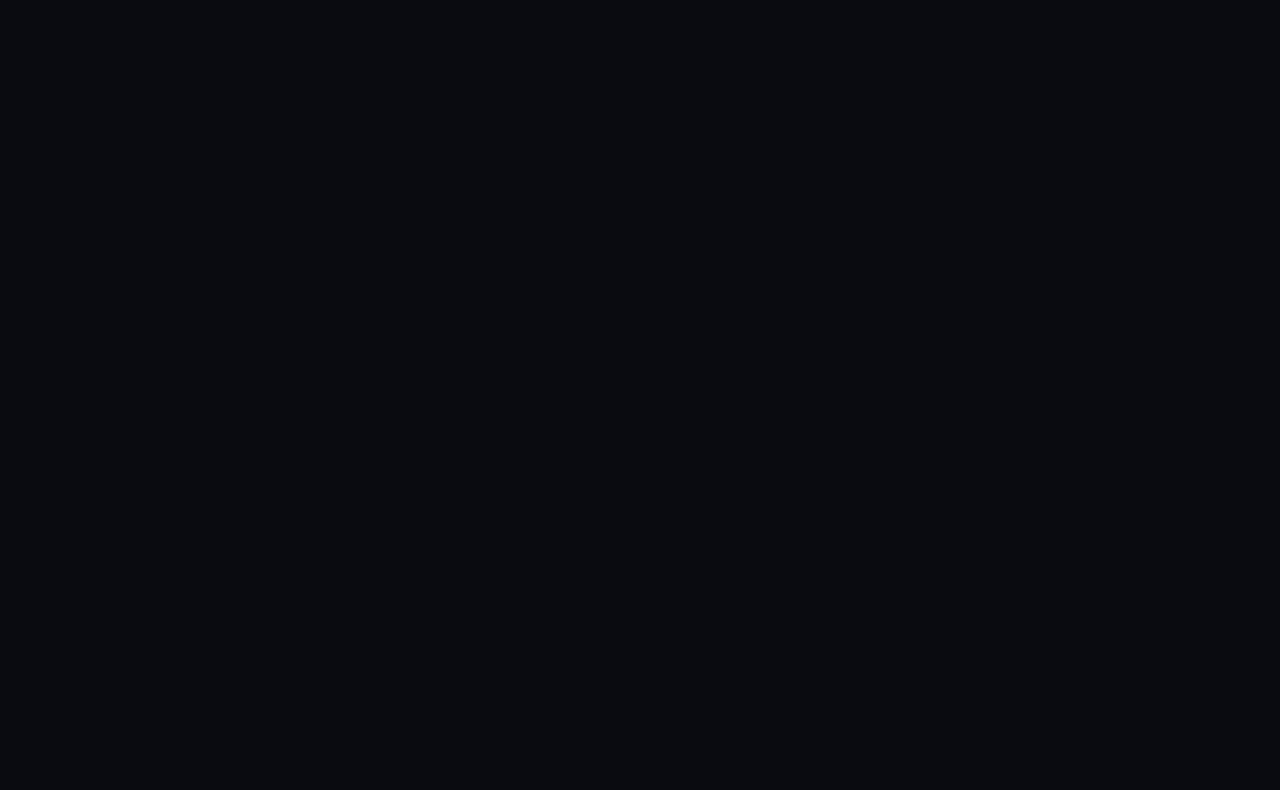
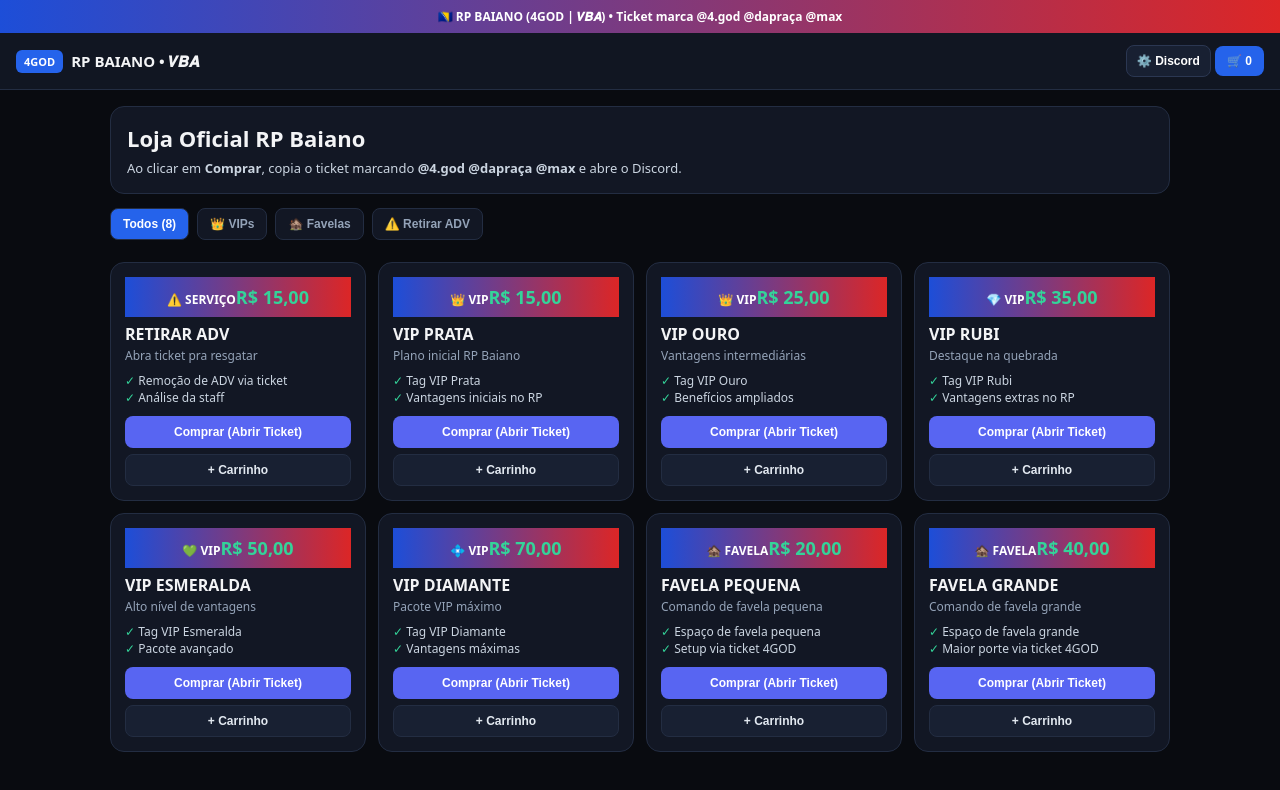
Before and after one commit to angelocalazans017-netizen/4god-loja, a plain HTML site: page index.html in a window 1280 px wide. Drawn offline with Linux system fonts and the light colour scheme.

Commit message:
Refactor HTML structure and styles for consistency

```diff
--- a/index.html
+++ b/index.html
@@ -5,49 +5,70 @@
   <meta name="viewport" content="width=device-width, initial-scale=1.0" />
   <title>RP BAIANO (4GOD | 𝑽𝑩𝑨) — Loja Oficial</title>
   <style>
-    :root {
-      --bg: #090b10;
-      --card: #121724;
-      --card2: #182032;
-      --border: #232d42;
-      --text: #f3f4f6;
-      --muted: #94a3b8;
-      --blue: #3b82f6;
-      --red: #ef4444;
-      --discord: #5865f2;
-      --green: #10b981;
-      --gold: #eab308;
-    }
-    * { box-sizing: border-box; margin: 0; padding: 0; font-family: system-ui, -apple-system, sans-serif; }
-    body { background: var(--bg); color: var(--text); min-height: 100vh; line-height: 1.45; }
-    .topbar { background: linear-gradient(90deg, #1d4ed8, #4f46e5, #dc2626); color: #fff; text-align: center; padding: 8px 12px; font-size: 12px; font-weight: 700; }
-    header { position: sticky; top: 0; z-index: 20; background: rgba(9,11,16,0.92); backdrop-filter: blur(8px); border-bottom: 1px solid var(--border); padding: 12px 16px; display: flex; align-items: center; justify-content: space-between; gap: 10px; flex-wrap: wrap; }
-    .brand { display: flex; align-items: center; gap: 10px; font-weight: 900; font-size: 16px; }
-    .badge-4god { background: linear-gradient(135deg, #2563eb, #dc2626); padding: 7px 10px; border-radius: 10px; font-size: 12px; font-weight: 900; }
-    .vba { color: #60a5fa; background: rgba(59,130,246,0.15); border: 1px solid rgba(59,130,246,0.35); padding: 2px 7px; border-radius: 6px; font-size: 12px; }
-    .actions { display: flex; gap: 8px; }
-    button { cursor: pointer; border: none; border-radius: 10px; font-weight: 700; transition: 0.15s; }
-    button:active { transform: scale(0.98); }
-    .btn-sec { background: var(--card); color: var(--text); border: 1px solid var(--border); padding: 9px 12px; font-size: 12px; }
-    .btn-cart { background: var(--blue); color: #fff; padding: 9px 14px; font-size: 13px; display: inline-flex; align-items: center; gap: 6px; }
-    .count-pill { background: #fff; color: #1d4ed8; border-radius: 999px; padding: 1px 7px; font-size: 12px; font-weight: 900; }
-    .wrap { max-width: 1120px; margin: 0 auto; padding: 20px 16px 60px; }
-    .hero { background: linear-gradient(135deg, #131b2e, #0e131f, #22121b); border: 1px solid var(--border); border-radius: 20px; padding: 22px; margin-bottom: 20px; }
-    .hero h1 { font-size: 26px; font-weight: 900; margin: 8px 0; }
-    .hero p { color: #cbd5e1; font-size: 14px; margin-bottom: 14px; }
-    .tag-bot { display: inline-block; background: rgba(88,101,242,0.2); color: #c7d2fe; border: 1px solid rgba(88,101,242,0.45); padding: 4px 10px; border-radius: 999px; font-size: 11px; font-weight: 800; }
-    .filters { display: flex; gap: 8px; overflow-x: auto; padding-bottom: 8px; margin-bottom: 16px; }
-    .filter-btn { background: var(--card); color: var(--muted); border: 1px solid var(--border); padding: 8px 14px; font-size: 12px; white-space: nowrap; }
-    .filter-btn.active { background: var(--blue); color: #fff; border-color: var(--blue); }
-    .grid { display: grid; grid-template-columns: repeat(auto-fill, minmax(250px, 1fr)); gap: 16px; }
-    .card { background: var(--card); border: 1px solid var(--border); border-radius: 18px; padding: 18px; display: flex; flex-direction: column; justify-content: space-between; gap: 14px; }
-    .card-top { display: flex; justify-content: space-between; align-items: center; gap: 8px; }
-    .cat { font-size: 11px; font-weight: 800; text-transform: uppercase; padding: 3px 8px; border-radius: 999px; background: rgba(255,255,255,0.06); color: #e2e8f0; }
-    .price { font-size: 20px; font-weight: 900; color: #34d399; }
-    .card h3 { font-size: 18px; font-weight: 900; margin-top: 8px; }
-    .sub { font-size: 12px; color: var(--muted); margin-top: 2px; }
-    .perks { list-style: none; margin-top: 10px; display: flex; flex-direction: column; gap: 5px; font-size: 13px; color: #cbd5
-      <script>
+    body { background:#090b10; color:#f3f4f6; font-family:system-ui,sans-serif; margin:0; padding:0 0 50px; }
+    .top { background:linear-gradient(90deg,#1d4ed8,#dc2626); color:#fff; text-align:center; padding:8px; font-size:12px; font-weight:700; }
+    header { display:flex; justify-content:space-between; align-items:center; gap:8px; padding:12px 16px; background:#111622; border-bottom:1px solid #232d42; flex-wrap:wrap; }
+    .brand { font-weight:900; font-size:15px; display:flex; align-items:center; gap:8px; }
+    .tag { background:#2563eb; color:#fff; padding:4px 8px; border-radius:6px; font-size:11px; }
+    button { cursor:pointer; border:none; border-radius:8px; font-weight:700; }
+    .btn-sec { background:#182032; color:#fff; border:1px solid #2b3752; padding:8px 10px; font-size:12px; }
+    .btn-cart { background:#2563eb; color:#fff; padding:8px 12px; font-size:12px; }
+    .wrap { max-width:1060px; margin:0 auto; padding:16px; }
+    .hero { background:#121724; border:1px solid #232d42; border-radius:14px; padding:16px; margin-bottom:14px; }
+    .hero h1 { font-size:22px; margin:0 0 6px; }
+    .hero p { font-size:13px; color:#cbd5e1; margin:0; }
+    .filters { display:flex; gap:8px; overflow-x:auto; padding-bottom:8px; margin-bottom:14px; }
+    .fbtn { background:#121724; color:#94a3b8; border:1px solid #232d42; padding:8px 12px; font-size:12px; white-space:nowrap; }
+    .fbtn.active { background:#2563eb; color:#fff; }
+    .grid { display:grid; grid-template-columns:repeat(auto-fill,minmax(230px,1fr)); gap:12px; }
+    .card { background:#121724; border:1px solid #232d42; border-radius:14px; padding:14px; display:flex; flex-direction:column; justify-content:space-between; gap:10px; }
+    .price { font-size:18px; font-weight:900; color:#34d399; }
+    .card h3 { font-size:16px; margin:6px 0 2px; }
+    .sub { font-size:12px; color:#94a3b8; }
+    .perks { list-style:none; padding:0; margin:8px 0 0; font-size:12px; color:#cbd5e1; }
+    .perks li::before { content:"✓ "; color:#34d399; }
+    .btn-buy { background:#5865f2; color:#fff; width:100%; padding:9px; font-size:12px; margin-bottom:6px; }
+    .btn-add { background:#182032; color:#e2e8f0; border:1px solid #232d42; width:100%; padding:8px; font-size:12px; }
+    .mbg { position:fixed; inset:0; background:rgba(0,0,0,0.8); display:none; align-items:center; justify-content:center; padding:14px; z-index:50; }
+    .mbg.open { display:flex; }
+    .modal { background:#121724; border:1px solid #232d42; border-radius:14px; width:100%; max-width:440px; padding:16px; max-height:88vh; overflow-y:auto; }
+    .mhead { display:flex; justify-content:space-between; align-items:center; margin-bottom:10px; }
+    .xbtn { background:#263047; color:#fff; width:28px; height:28px; }
+    label { display:block; font-size:12px; margin:8px 0 4px; color:#cbd5e1; }
+    input { width:100%; box-sizing:border-box; background:#090b10; color:#fff; border:1px solid #232d42; border-radius:8px; padding:9px; font-size:13px; }
+    pre { background:#090b10; border:1px solid #232d42; border-radius:8px; padding:10px; font-size:12px; white-space:pre-wrap; margin:10px 0; }
+    .citem { display:flex; justify-content:space-between; align-items:center; background:#090b10; border:1px solid #232d42; border-radius:8px; padding:8px; margin-bottom:8px; font-size:12px; }
+    .toast { position:fixed; bottom:14px; left:50%; transform:translateX(-50%); background:#1e293b; color:#fff; padding:8px 14px; border-radius:999px; font-size:12px; font-weight:700; display:none; z-index:80; }
+    .toast.show { display:block; }
+  </style>
+</head>
+<body>
+  <div class="top">🇧🇦 RP BAIANO (4GOD | 𝑽𝑩𝑨) • Ticket marca @4.god @dapraça @max</div>
+  <header>
+    <div class="brand"><span class="tag">4GOD</span><span>RP BAIANO • 𝑽𝑩𝑨</span></div>
+    <div>
+      <button class="btn-sec" onclick="openConfig()">⚙️ Discord</button>
+      <button class="btn-cart" onclick="openCart()">🛒 <span id="cartCount">0</span></button>
+    </div>
+  </header>
+  <main class="wrap">
+    <section class="hero">
+      <h1>Loja Oficial RP Baiano</h1>
+      <p>Ao clicar em <strong>Comprar</strong>, copia o ticket marcando <strong>@4.god @dapraça @max</strong> e abre o Discord.</p>
+    </section>
+    <div class="filters">
+      <button class="fbtn active" onclick="filterItems('all',this)">Todos (8)</button>
+      <button class="fbtn" onclick="filterItems('vip',this)">👑 VIPs</button>
+      <button class="fbtn" onclick="filterItems('favela',this)">🏚️ Favelas</button>
+      <button class="fbtn" onclick="filterItems('servico',this)">⚠️ Retirar ADV</button>
+    </div>
+    <section id="catalog" class="grid"></section>
+  </main>
+  <div id="buyModal" class="mbg"><div class="modal"><div class="mhead"><strong>🤖 Ticket Discord</strong><button class="xbtn" onclick="closeM('buyModal')">✕</button></div><label>Nick Roblox</label><input id="nickRoblox" oninput="updTicket()" placeholder="Ex: CriaBaiano_4GOD" /><label>@ Discord</label><input id="userDiscord" oninput="updTicket()" placeholder="Ex: @cria4god" /><pre id="ticketText"></pre><button class="btn-buy" onclick="goTicket()">📋 Copiar & Abrir Discord</button></div></div>
+  <div id="cartModal" class="mbg"><div class="modal"><div class="mhead"><strong>🛒 Carrinho</strong><button class="xbtn" onclick="closeM('cartModal')">✕</button></div><div id="cartList"></div><div id="cartTotal" style="font-weight:900;margin:10px 0;">Total: R$ 0,00</div><button class="btn-buy" onclick="checkout()">Finalizar Ticket (@4.god @dapraça @max)</button></div></div>
+  <div id="configModal" class="mbg"><div class="modal"><div class="mhead"><strong>⚙️ Link do Discord</strong><button class="xbtn" onclick="closeM('configModal')">✕</button></div><label>Convite do Discord</label><input id="discInput" placeholder="https://discord.gg/..." /><button class="btn-buy" style="margin-top:12px;" onclick="saveDisc()">Salvar</button></div></div>
+  <div id="toast" class="toast"></div>
+    <script>
     const PRODUCTS = [
       { id:'adv', cat:'servico', badge:'⚠️ SERVIÇO', name:'RETIRAR ADV', sub:'Abra ticket pra resgatar', price:15, perks:['Remoção de ADV via ticket','Análise da staff'] },
       { id:'prata', cat:'vip', badge:'👑 VIP', name:'VIP PRATA', sub:'Plano inicial RP Baiano', price:15, perks:['Tag VIP Prata','Vantagens iniciais no RP'] },
```
